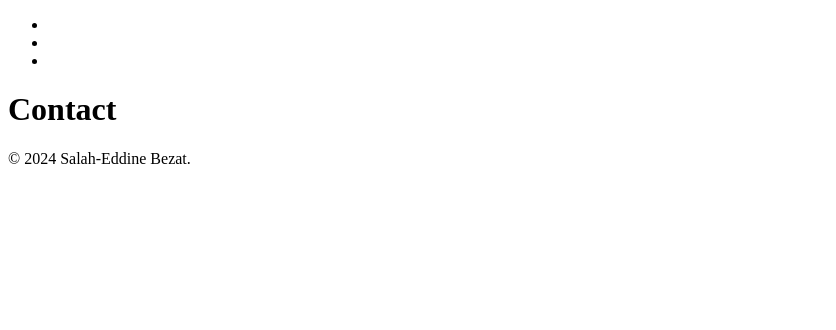
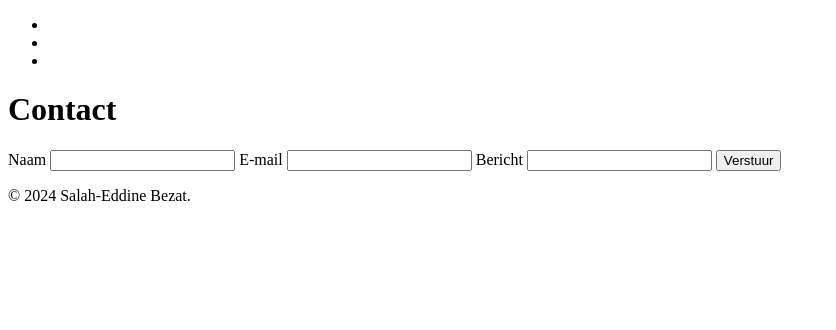
Before and after one commit to Salah-EddineBezat/PHP-P1, a PHP site: page /Contact.php in a window 1280 px wide. Shown: the top 330 px of the page, without its empty margins (0-836 px from the left). Run offline with PHP 8.4, Linux system fonts and the light colour scheme.

Commit message:
Week2 Form

```diff
--- a/Week-2/Contact.php
+++ b/Week-2/Contact.php
@@ -11,6 +11,24 @@
 
 <h1>Contact</h1>
 
+<form action="">
+
+    <label for="Name">Naam</label>
+    <input type="text" name="Name" id="Name">
+
+    <label for="E-mail">E-mail</label>
+    <input type=email" name="e-mail" id="email">
+
+    <label for="Message">Bericht</label>
+    <input type="text" name="Message" id="Message">
+
+    <button> Verstuur </button>
+
+
+</form>
+
+
 <?php include 'footer.php'; ?>
+
 </body>
 </html>
--- a/Week-2/Over.php
+++ b/Week-2/Over.php
@@ -13,5 +13,6 @@
 <h1>About</h1>
 
 <?php include 'footer.php'; ?>
+
 </body>
 </html>
```
